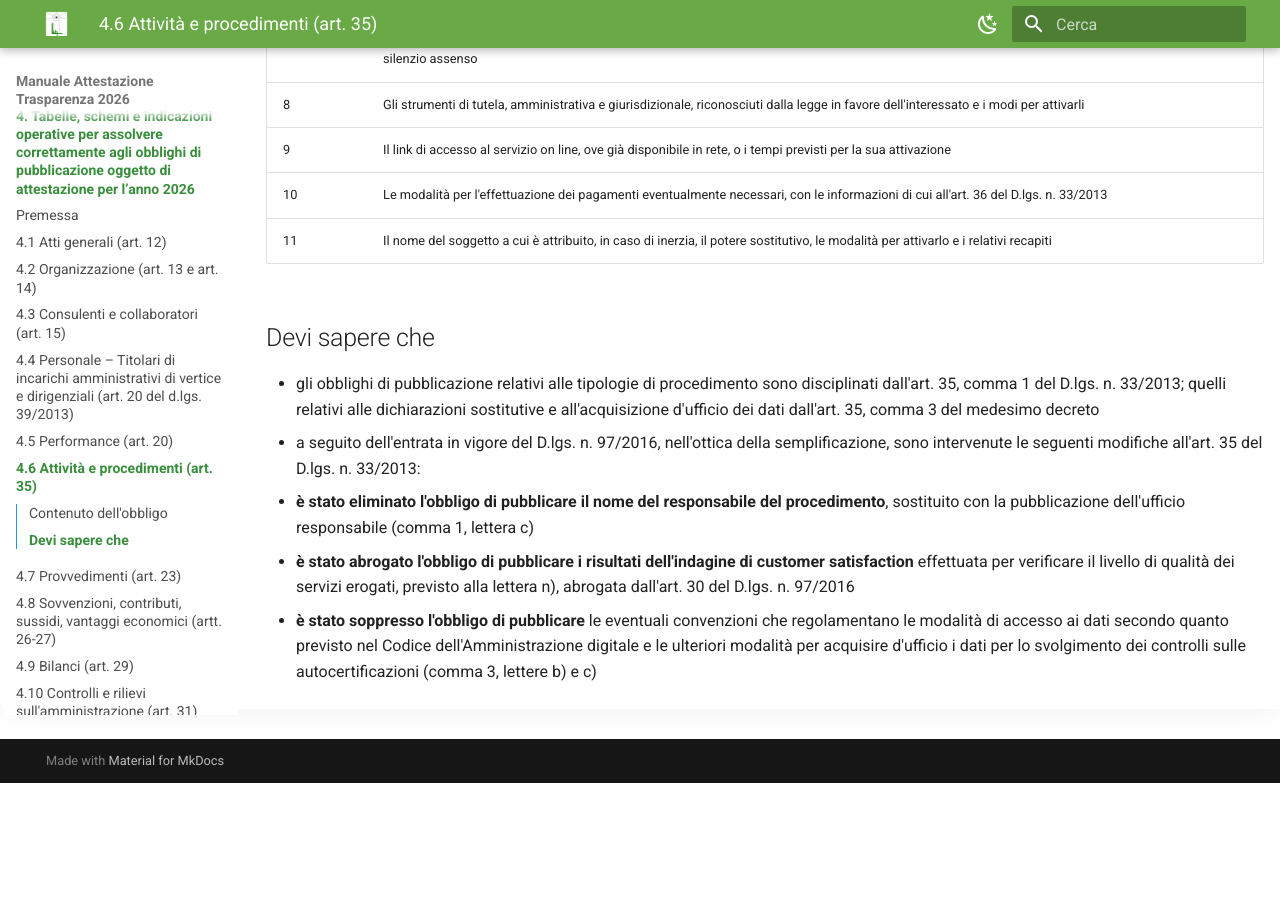
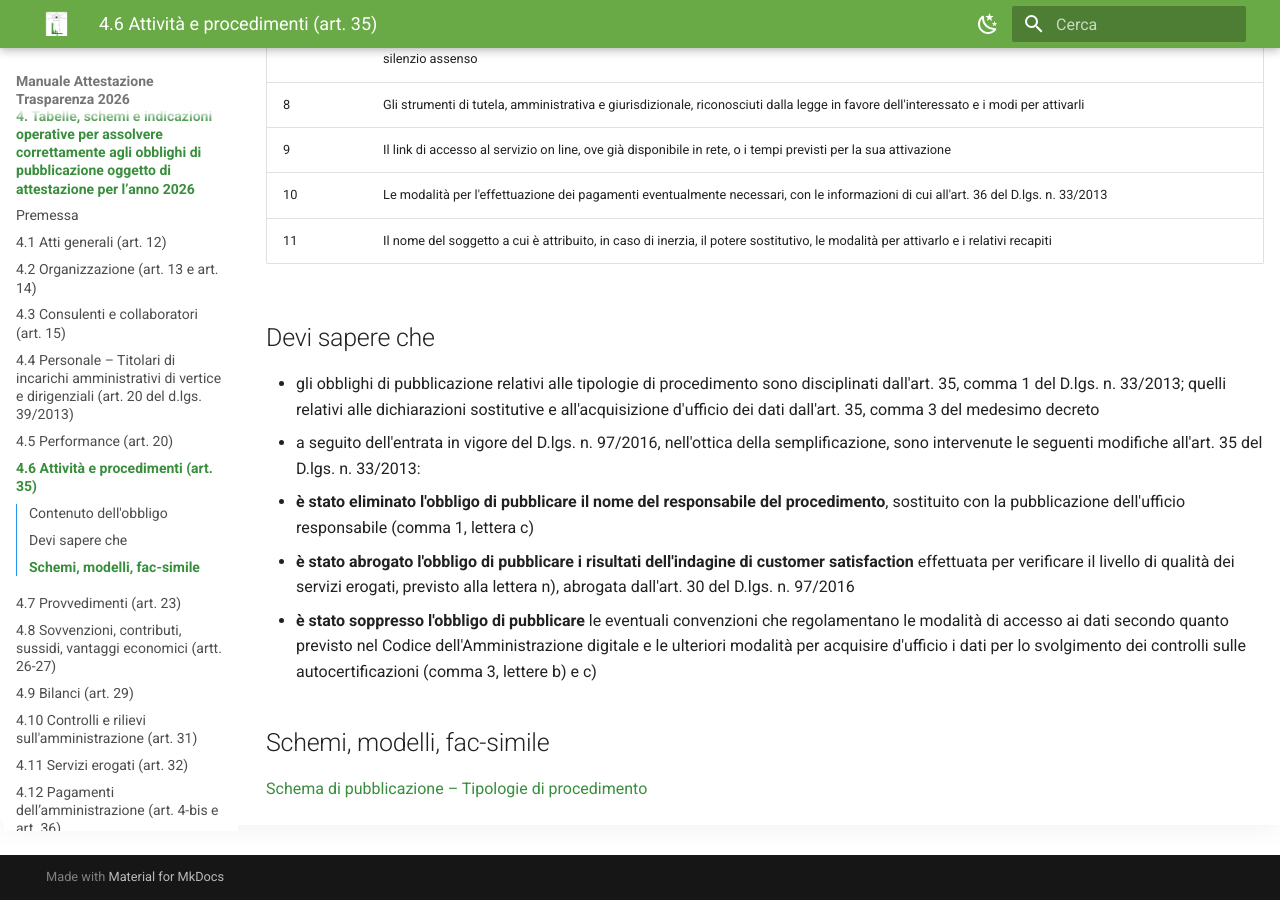
Before and after one commit to Lab4srl/manuale-trasparenza-2026, an MkDocs documentation site: the page built from docs/capitolo-4/4-6-attivita-procedimenti.md, in a window 1280 px wide and 900 px high, scrolled down 835 px. Built offline with MkDocs 1.6.1 and Material for MkDocs 9.7.7, drawn with Linux system fonts in a browser that asks for light colours; before the commit the page ends 1618 px from its top, so only the background shows below that.

Commit message:
Aggiornamento manuale

```diff
--- a/docs/capitolo-4/4-6-attivita-procedimenti.md
+++ b/docs/capitolo-4/4-6-attivita-procedimenti.md
@@ -28,3 +28,7 @@ Con riferimento alle **tipologie di procedimento**, l'elenco deve contenere le s
   1. **è stato eliminato l'obbligo di pubblicare il nome del responsabile del procedimento**, sostituito con la pubblicazione dell'ufficio responsabile (comma 1, lettera c)
   2. **è stato abrogato l'obbligo di pubblicare i risultati dell'indagine di customer satisfaction** effettuata per verificare il livello di qualità dei servizi erogati, previsto alla lettera n), abrogata dall'art. 30 del D.lgs. n. 97/2016
   3. **è stato soppresso l'obbligo di pubblicare** le eventuali convenzioni che regolamentano le modalità di accesso ai dati secondo quanto previsto nel Codice dell'Amministrazione digitale e le ulteriori modalità per acquisire d'ufficio i dati per lo svolgimento dei controlli sulle autocertificazioni (comma 3, lettere b) e c)
+
+## Schemi, modelli, fac-simile
+
+[Schema di pubblicazione – Tipologie di procedimento](../assets/documenti/schema_tipologie_procedimento.xlsx)
```
Also changed, not shown: 1 other file.
